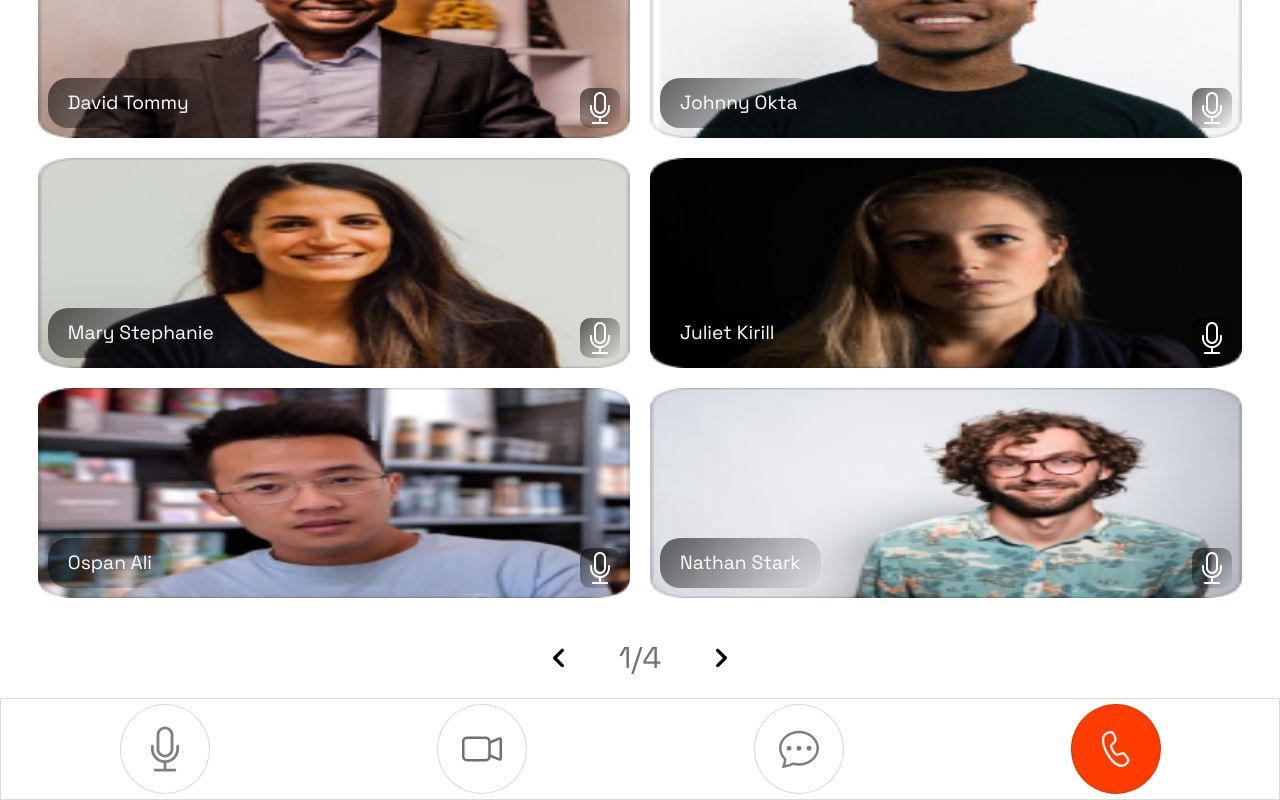
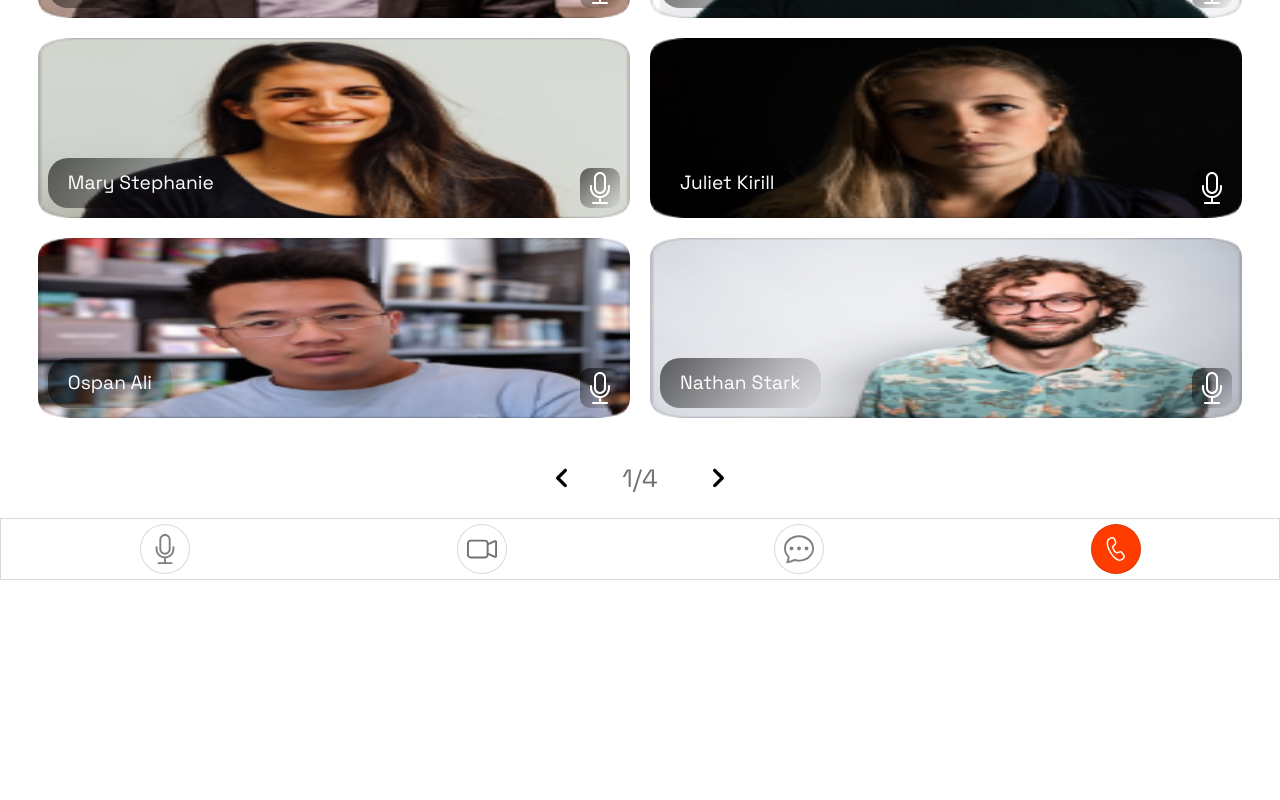
Before and after one commit to demilade211/klas-test, a Next.js app: page / in a window 1280 px wide. Shown: the part 598-1398 px from the top of the page. After the commit the page ends 1178 px from the top, so only its background shows below. Built offline with nearby package versions, Linux system fonts and the light colour scheme.

Commit message:
adjusted buttons

```diff
--- a/pages/chat.js
+++ b/pages/chat.js
@@ -7,16 +7,16 @@ const chat = () => {
     <div>
         <header className={styles.header}>
             <Image src="/images/Vector(1).svg" alt="Vercel Logo" width={20} height={20} />
-            <span style={{margin:"0px 30px",fontSize:"30px",color:"black",fontWeight:"bold"}}>In-call messages</span>
+            <span style={{margin:"0px 30px",fontSize:"1.4rem",color:"black",fontWeight:"bold"}}>In-call messages</span>
         </header>
         <section className={styles.tab}>
             <div>
                 <Image src="/images/Group(1).svg" alt="Vercel Logo" width={35} height={35} />
-                <span style={{margin:"0px 20px",fontSize:"20px",position:"relative",bottom:"10px"}}>Chat</span>
+                <span style={{margin:"0px 20px",fontSize:"1.4rem",position:"relative",bottom:"10px"}}>Chat</span>
             </div>
             <div>
                 <Image src="/images/Vector(2).svg" alt="Vercel Logo" width={35} height={35} />
-                <span style={{margin:"0px 20px",fontSize:"20px",position:"relative",bottom:"10px"}}>Students</span>
+                <span style={{margin:"0px 20px",fontSize:"1.4rem",position:"relative",bottom:"10px"}}>Students</span>
             </div>
         </section>
         <footer className={styles['footer-container']}>
--- a/pages/index.js
+++ b/pages/index.js
@@ -40,7 +40,7 @@ export default function Home() {
 
 
             <Image src="/images/Vector(6).svg" alt="Vercel Logo" width={20} height={20} />
-            <span style={{fontSize:"30px",margin:"0px 50px",color:"#707070"}}>1/4</span>
+            <span style={{fontSize:"25px",margin:"0px 50px",color:"#707070"}}>1/4</span>
             <Image src="/images/Vector(5).svg" alt="Vercel Logo" width={20} height={20} />
 
 
@@ -48,16 +48,16 @@ export default function Home() {
       </main>
       <footer className={styles['footer-container']}>
         <div className={styles['button-container']}>
-          <Image src="/images/Group(3).svg" alt="Vercel Logo" width={30} height={30} />
+          <Image src="/images/Group(3).svg" alt="Vercel Logo" width={20} height={20} />
         </div>
         <div className={styles['button-container']}>
-          <Image src="/images/Vector(4).svg" alt="Vercel Logo" width={40} height={40} />
+          <Image src="/images/Vector(4).svg" alt="Vercel Logo" width={30} height={30} />
         </div>
         <div className={styles['button-container']}>
-          <Link href="/chat"><Image src="/images/Group(2).svg" alt="Vercel Logo" width={40} height={40} /></Link>
+          <Link href="/chat"><Image src="/images/Group(2).svg" alt="Vercel Logo" width={30} height={30} /></Link>
         </div>
         <div style={{background: "#FF3D00"}} className={styles['button-container']}>
-          <Image src="/images/Vector(3).svg" alt="Vercel Logo" width={30} height={30} />
+          <Image src="/images/Vector(3).svg" alt="Vercel Logo" width={20} height={20} />
         </div>
       </footer>
 
--- a/styles/Home.module.css
+++ b/styles/Home.module.css
@@ -15,7 +15,7 @@
 }
 .main-container{
   width: 100%;
-  min-height: 400px;
+  min-height: 310px;
   background-image: url("/images/main.png");
   background-repeat: no-repeat;
   background-size: 100% 100%;
@@ -59,7 +59,7 @@
 }
 .students-card{
   border-radius: 20px;
-  height: 210px;
+  height: 180px;
   display: flex;
   justify-content: space-between;
   padding: 10px;
@@ -83,8 +83,8 @@
 .button-container{
   border: 1px solid #00000026;
   background: #FFFFFF;
-  width: 90px;
-  height: 90px;
+  width: 50px;
+  height: 50px;
   border-radius: 100%;
   display: flex;
   justify-content: center;
--- a/styles/chat.module.css
+++ b/styles/chat.module.css
@@ -28,7 +28,7 @@
     justify-content: space-between;
 }
 .button{
-    width: 150px;
+    width: 140px;
     height: 50px;
     border-radius: 30px;
     color: white;
@@ -37,7 +37,7 @@
 
 }
 .text{
-    width: 80%;
+    width: 60%;
     height: 40px;
     border: none;
     padding: 10px;
```
